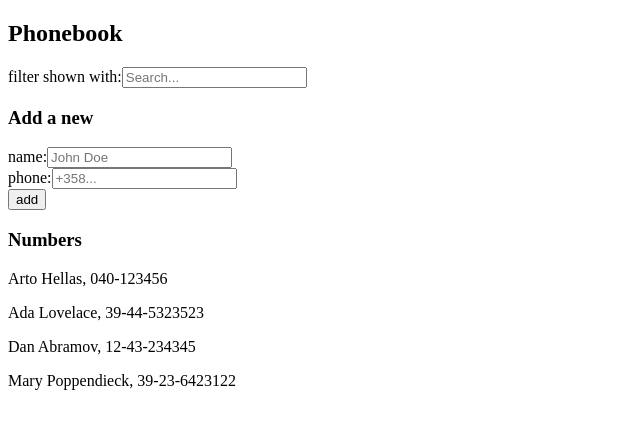
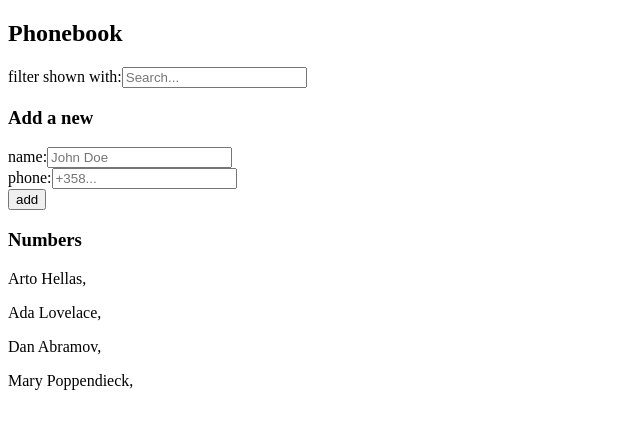
Before and after one commit to thesmol/fullstackopen, a React (Vite) app in the folder part2/phonebook/: page / in a window 1280 px wide. Shown: the top 428 px of the page, without its empty margins (0-640 px from the left). Built offline with nearby package versions, Linux system fonts and the light colour scheme; data requests are answered from the project's data file; the HTML template or start-up script is replaced by a standard one.

Commit message:
PART-2 finish exercise 2.11

```diff
--- /dev/null
+++ b/part2/phonebook/db.json
@@ -0,0 +1,24 @@
+{
+  "persons": [
+    {
+      "name": "Arto Hellas",
+      "number": "040-123456",
+      "id": "1"
+    },
+    {
+      "name": "Ada Lovelace",
+      "number": "39-44-5323523",
+      "id": "2"
+    },
+    {
+      "name": "Dan Abramov",
+      "number": "12-43-234345",
+      "id": "3"
+    },
+    {
+      "name": "Mary Poppendieck",
+      "number": "39-23-6423122",
+      "id": "4"
+    }
+  ]
+}
--- a/part2/phonebook/package.json
+++ b/part2/phonebook/package.json
@@ -7,9 +7,11 @@
     "dev": "vite",
     "build": "vite build",
     "lint": "eslint .",
-    "preview": "vite preview"
+    "preview": "vite preview",
+    "server": "json-server -p 3001 db.json"
   },
   "dependencies": {
+    "axios": "^1.15.2",
     "react": "^19.2.4",
     "react-dom": "^19.2.4"
   },
@@ -22,6 +24,7 @@
     "eslint-plugin-react-hooks": "^7.0.1",
     "eslint-plugin-react-refresh": "^0.5.2",
     "globals": "^17.4.0",
+    "json-server": "^1.0.0-beta.15",
     "vite": "^8.0.4"
   }
 }
--- a/part2/phonebook/src/App.jsx
+++ b/part2/phonebook/src/App.jsx
@@ -1,15 +1,11 @@
-import { useState } from "react";
+import { useEffect, useState } from "react";
 import PersonsList from "./components/PersonsList";
 import Filter from "./components/Filter";
 import NewPersonForm from "./components/NewPersonForm";
+import axios from "axios";
 
 const App = () => {
-  const [persons, setPersons] = useState([
-    { name: "Arto Hellas", phone: "040-123456", id: 1 },
-    { name: "Ada Lovelace", phone: "39-44-5323523", id: 2 },
-    { name: "Dan Abramov", phone: "12-43-234345", id: 3 },
-    { name: "Mary Poppendieck", phone: "39-23-6423122", id: 4 },
-  ]);
+  const [persons, setPersons] = useState([]);
 
   const [newPerson, setNewPerson] = useState({
     name: "",
@@ -18,6 +14,13 @@
   });
 
   const [filterName, setFilterName] = useState("");
+
+  useEffect(() => {
+    axios.get("http://localhost:3001/persons").then((response) => {
+      console.log("promise fulfilled");
+      setPersons(response.data);
+    });
+  }, []);
 
   const changeFilter = (event) => {
     setFilterName(event.target.value);
```
Also changed, not shown: 1 other file (tests, documents, lock files or other folders).
